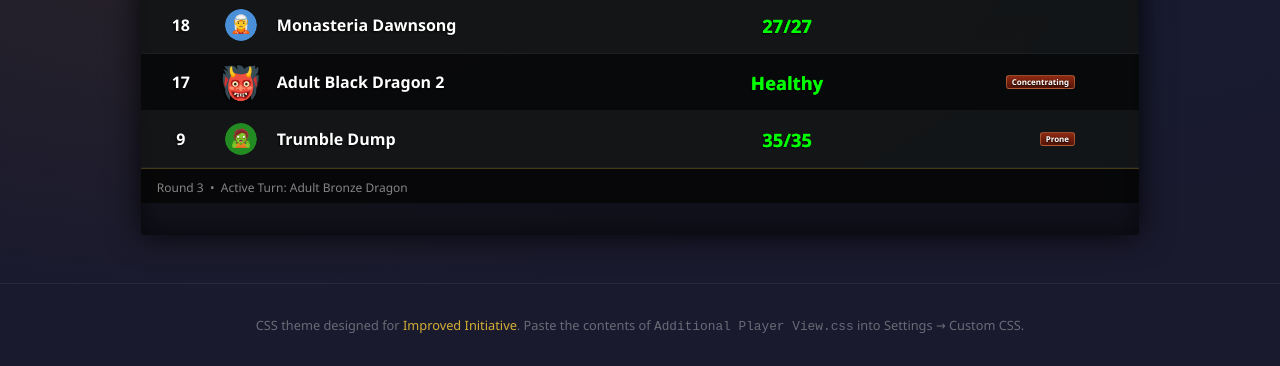
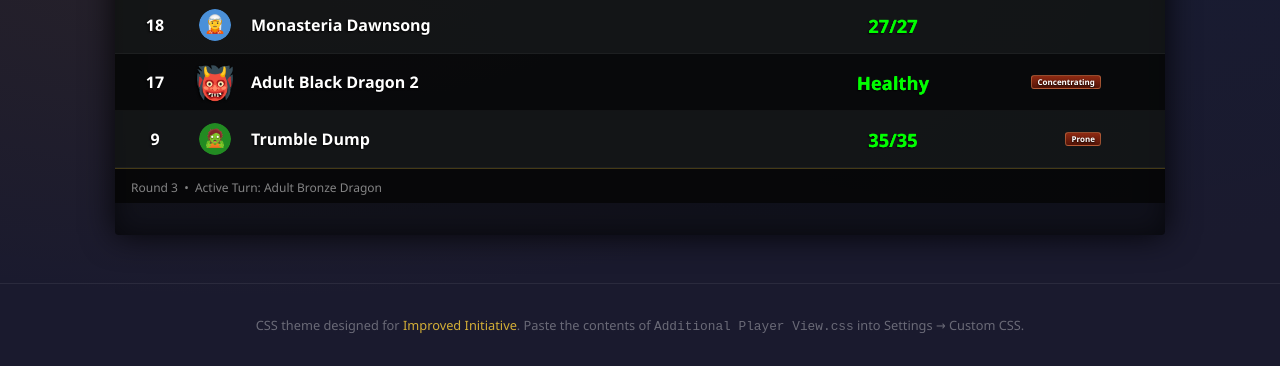
Before and after one commit to serpman/Improved-Initiative-Custom-Dark-CSS, a plain HTML site: page index.html in a window 1280 px wide. Shown: the part 514-880 px from the top of the page. Drawn offline with Linux system fonts and the light colour scheme.

Commit message:
Improve visibility of combatant names by adjusting column widths
Adjusts column widths in Additional Player View CSS to prevent combatant names from being cut off, increasing panel width and reducing fixed column sizes for HP and tags.

Replit-Commit-Author: Agent
Replit-Commit-Session-Id: a475674e-abe3-44e8-b5db-61487a45289d
Replit-Commit-Checkpoint-Type: full_checkpoint
Replit-Commit-Event-Id: 36cfdd53-6985-4bc1-ba32-0525b5f7689b
Replit-Commit-Screenshot-Url: https://storage.googleapis.com/screenshot-production-us-central1/ed9667bc-669c-4241-bd3b-ca4db0c2857d/a475674e-abe3-44e8-b5db-61487a45289d/OIq5VVs
Replit-Helium-Checkpoint-Created: true

```diff
--- a/Additional Player View.css
+++ b/Additional Player View.css
@@ -69,9 +69,10 @@
   #playerview {
     font-size: 16px;
     --col-portrait: 3.5rem;
-    --col-hp: 9rem;
-    --col-tags: 13rem;
+    --col-hp: 7rem;      /* keep in line with base; "Defeated/Healthy" fit fine */
+    --col-tags: 9rem;    /* was 13rem — freed ~4rem for the name column */
     --row-padding-y: 0rem;
+    --panel-width: 92%;  /* fill more of the wider viewport */
   }
 }
 
```
